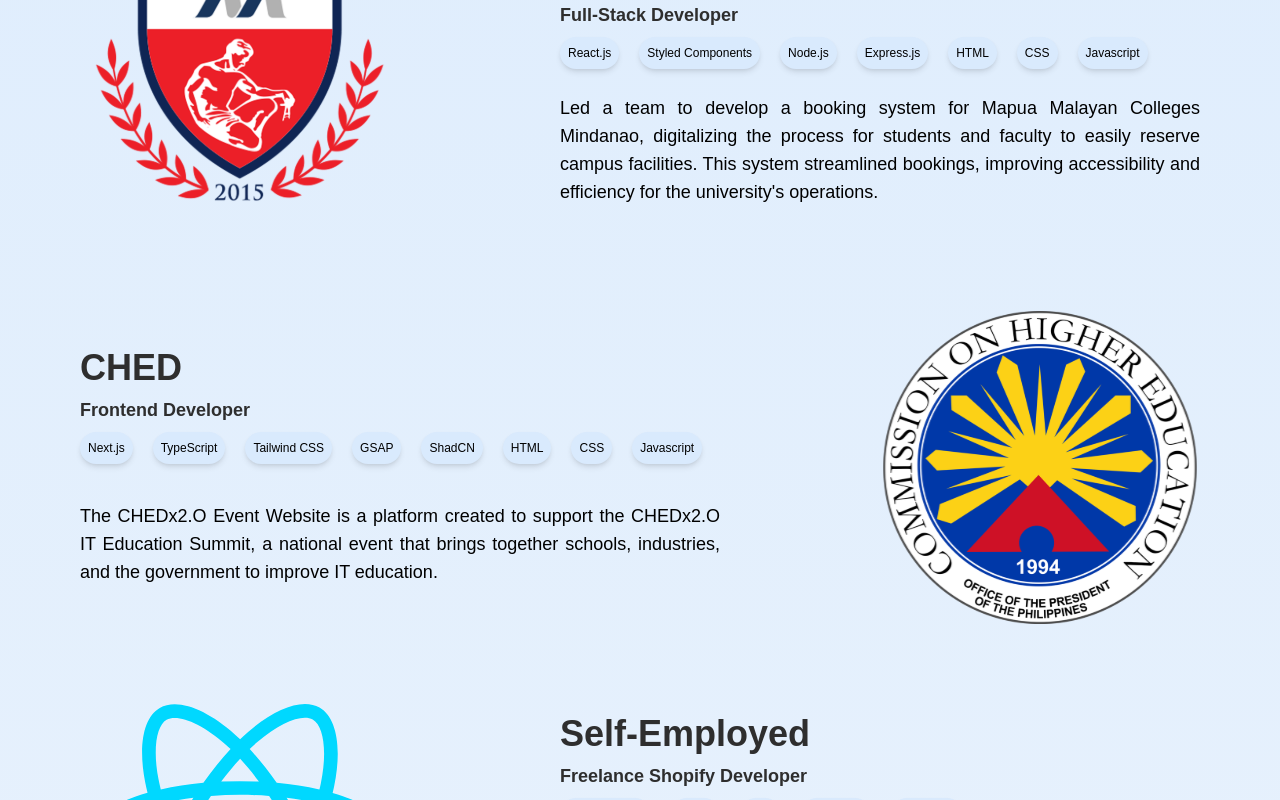
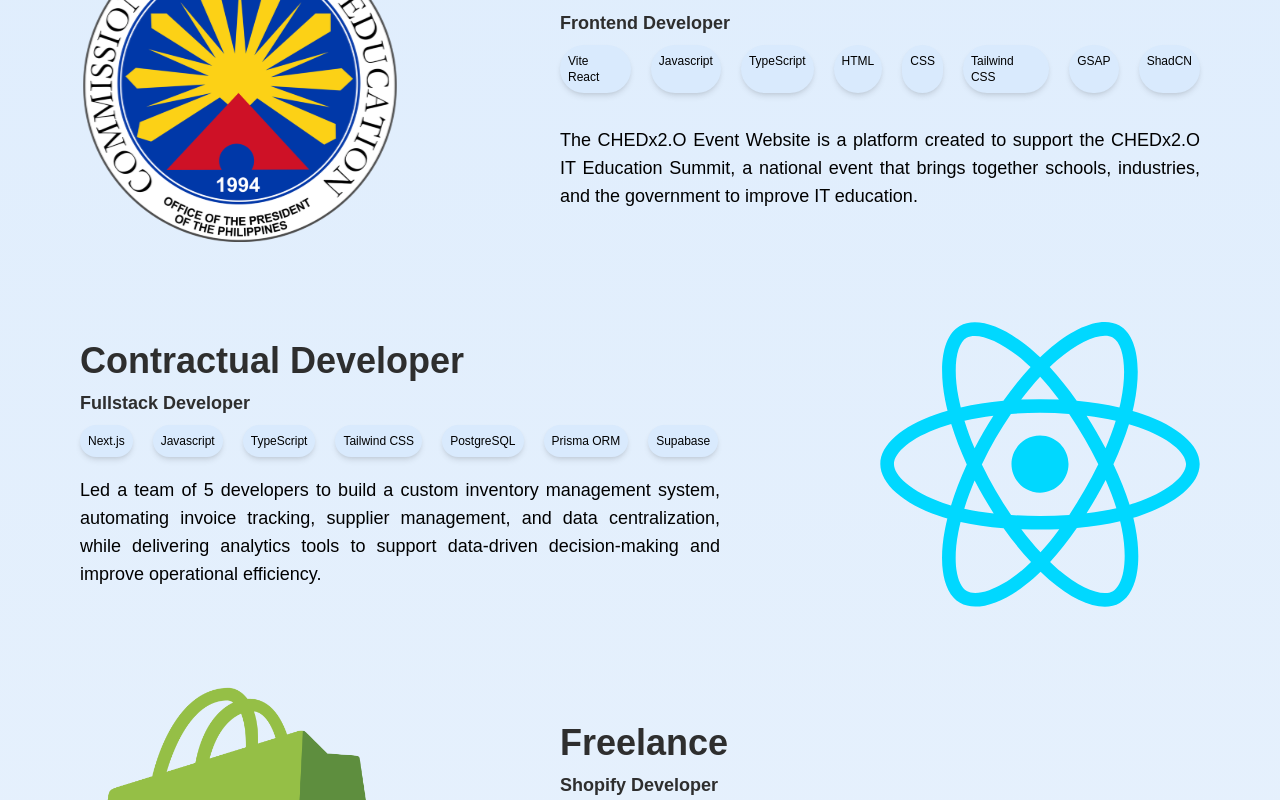
Before and after one commit to Lolillya/new-portfolio, a React (Vite) app: page / in a window 1280 px wide. Shown: the part 3240-4040 px from the top of the page. Built offline with nearby package versions, Linux system fonts and the light colour scheme.

Commit message:
updated experience section

```diff
--- a/src/components/experience.tsx
+++ b/src/components/experience.tsx
@@ -1,12 +1,12 @@
-import mmcmLogo from "../assets/mmcm-logo.svg";
-import chedLogo from "../assets/ched-logo.svg";
-import shopifyLogo from "../assets/react.svg"; // Placeholder, update if you have a shopify logo
-import experienceData from "../constants/const.json";
+import chedLogo from '../assets/ched-logo.svg';
+import shopifyLogo from '../assets/shopify-logo.png';
+import experienceData from '../constants/const.json';
+import ReactLogo from '../assets/react.svg';
 
 const imageMap: Record<string, string> = {
-  "Mapua Malayan Colleges Mindanao": mmcmLogo,
   CHED: chedLogo,
-  "Self-Employed": shopifyLogo,
+  'Contractual Developer': ReactLogo,
+  Freelance: shopifyLogo,
 };
 
 export const Experience = () => {
@@ -29,14 +29,16 @@
               </div>
               <div className="flex flex-col justify-evenly flex-1 max-w-[40rem] text-justify">
                 <div className="flex flex-col gap-2 justify-evenly">
-
                   <span className="text-4xl">{exp.company}</span>
                   <div className="flex flex-col gap-2">
                     <span className="text-lg font-semibold">{exp.role}</span>
                     <div>
                       <ul className="flex gap-5">
                         {exp.stack.map((tech: string) => (
-                          <li className="bg-surface shadow-md p-2 rounded-full text-xs" key={tech}>
+                          <li
+                            className="bg-surface shadow-md p-2 rounded-full text-xs"
+                            key={tech}
+                          >
                             {tech}
                           </li>
                         ))}
@@ -61,7 +63,10 @@
                     <div>
                       <ul className="flex gap-5">
                         {exp.stack.map((tech: string) => (
-                          <li className="bg-surface shadow-md p-2 rounded-full text-xs" key={tech}>
+                          <li
+                            className="bg-surface shadow-md p-2 rounded-full text-xs"
+                            key={tech}
+                          >
                             {tech}
                           </li>
                         ))}
@@ -82,7 +87,7 @@
                 />
               </div>
             </div>
-          )
+          ),
         )}
       </section>
     </>
--- a/src/constants/const.json
+++ b/src/constants/const.json
@@ -3,7 +3,7 @@
     {
       "name": "Jerald Dagaang",
       "role": "Full Stack Developer",
-      "desc": "I am a motivated and versatile individual, always eager to take on new challenges. With a passion for learning, I am dedicated to delivering high-quality results. With a positive attitude and a growth mindset, I am ready to make a meaningful contribution and achieve great things.",
+      "desc": "CHEDx2.O Event Website: A platform developed to support the CHEDx2.O IT Education Summit, a national initiative connecting schools, industry, and government to advance IT education and foster collaboration.",
       "resume": "https://drive.google.com/file/d/1-0000000000000000000000000000000000000000/view?usp=sharing",
       "linkedin": "https://www.linkedin.com/in/jerald-dagaang-83266624b/",
       "github": "https://github.com/Lolillya",
@@ -101,40 +101,40 @@
   ],
   "experience": [
     {
-      "company": "Mapua Malayan Colleges Mindanao",
-      "role": "Full-Stack Developer",
-      "desc": "Led a team to develop a booking system for Mapua Malayan Colleges Mindanao, digitalizing the process for students and faculty to easily reserve campus facilities. This system streamlined bookings, improving accessibility and efficiency for the university's operations.",
-      "img": "../assets/mmcm-logo.svg",
-      "stack": [
-        "React.js",
-        "Styled Components",
-        "Node.js",
-        "Express.js",
-        "HTML",
-        "CSS",
-        "Javascript"
-      ]
-    },
-    {
       "company": "CHED",
       "role": "Frontend Developer",
       "desc": "The CHEDx2.O Event Website is a platform created to support the CHEDx2.O IT Education Summit, a national event that brings together schools, industries, and the government to improve IT education.",
       "img": "@/assets/ched-logo.svg",
       "stack": [
-        "Next.js",
+        "Vite React",
+        "Javascript",
         "TypeScript",
+        "HTML",
+        "CSS",
         "Tailwind CSS",
         "GSAP",
-        "ShadCN",
-        "HTML",
-        "CSS",
-        "Javascript"
+        "ShadCN"
       ]
     },
     {
-      "company": "Self-Employed",
-      "role": "Freelance Shopify Developer",
-      "desc": "Developed Shopify e-commerce websites for PopStop (New Zealand), a store for pop culture collectibles, and Closeout Connection (New York, USA), a luxury homeware retailer. Built responsive, SEO-optimized storefronts with secure payments, intuitive navigation, and custom product features to enhance user experience and drive conversions.",
+      "company": "Contractual Developer",
+      "role": "Fullstack Developer",
+      "desc": "Led a team of 5 developers to build a custom inventory management system, automating invoice tracking, supplier management, and data centralization, while delivering analytics tools to support data-driven decision-making and improve operational efficiency.",
+      "img": "@/assets/react.svg",
+      "stack": [
+        "Next.js",
+        "Javascript",
+        "TypeScript",
+        "Tailwind CSS",
+        "PostgreSQL",
+        "Prisma ORM",
+        "Supabase"
+      ]
+    },
+    {
+      "company": "Freelance",
+      "role": "Shopify Developer",
+      "desc": "Developed Shopify e-commerce websites for PopStop (New Zealand), a pop culture collectibles store, and Closeout Connection (New York, USA), a luxury homeware retailer. Delivered responsive, SEO-optimized storefronts featuring intuitive navigation, and custom product functionality to enhance user experience and drive conversions.",
       "img": "@/assets/shopify-logo.svg",
       "stack": ["Liquid Shopify", "HTML", "CSS", "Javascript", "TypeScript"]
     }
```
Also changed, not shown: src/assets/shopify-logo.png (added).
